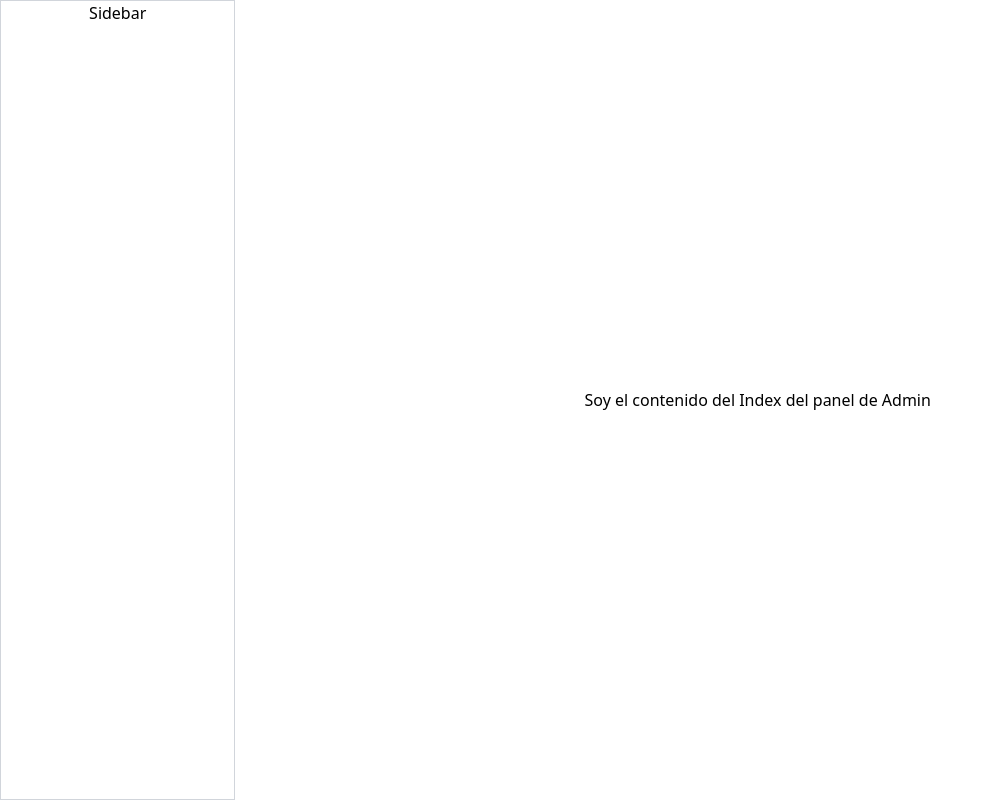
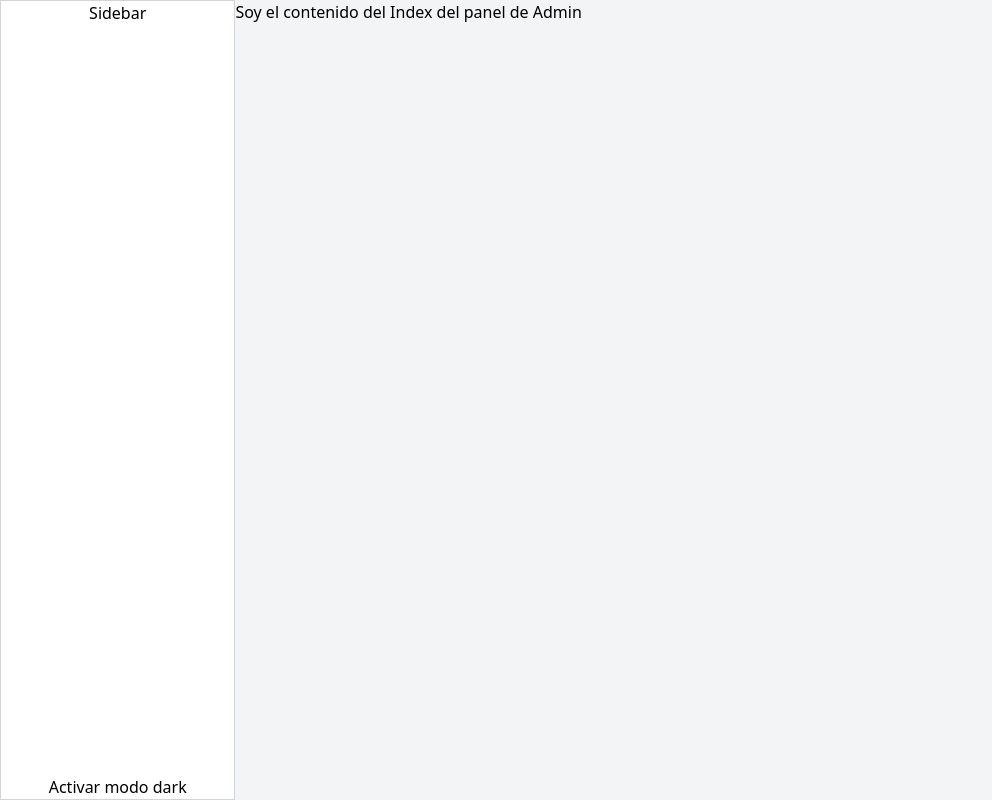
Before and after one commit to farboledafalla/Financiera, a React (Create React App) app: page /admin in a window 1280 px wide. Shown: the whole page, without its empty margins (0-992 px from the left). Built offline with nearby package versions, Linux system fonts and the light colour scheme.

Commit message:
Se crea boton como componente para activar el contexto - darkMode

```diff
--- a/src/components/Navbar.jsx
+++ b/src/components/Navbar.jsx
@@ -1,10 +1,8 @@
-import { useDarkMode } from 'context/darkMode';
 import React from 'react';
 import { Link } from 'react-router-dom';
+import TriggerDarkMode from './TriggerDarkMode';
 
 const Navbar = () => {
-   const { darkMode, setDarkMode } = useDarkMode();
-
    return (
       <nav className='bg-yellow-600'>
          <ul className='flex w-full justify-between my-3'>
@@ -12,13 +10,7 @@ const Navbar = () => {
             <li>Navegacion1</li>
             <li>Navegacion2</li>
             <li>
-               <button
-                  onClick={() => {
-                     setDarkMode(!darkMode);
-                  }}
-               >
-                  {darkMode ? 'Desactivar' : 'Activar'} modo dark
-               </button>
+               <TriggerDarkMode />
             </li>
             <li className='px-3'>
                <Link to='/auth'>
--- a/src/components/Sidebar.jsx
+++ b/src/components/Sidebar.jsx
@@ -1,11 +1,13 @@
-import React from 'react'
+import React from 'react';
+import TriggerDarkMode from './TriggerDarkMode';
 
 const Sidebar = () => {
-  return (
-    <nav className='w-72 border border-gray-300 h-full flex flex-col justify-between items-center'>
-      Sidebar
-    </nav>
-  )
-}
+   return (
+      <nav className='w-72 border border-gray-300 h-full flex flex-col justify-between items-center'>
+         Sidebar
+         <TriggerDarkMode />
+      </nav>
+   );
+};
 
-export default Sidebar
+export default Sidebar;
--- /dev/null
+++ b/src/components/TriggerDarkMode.jsx
@@ -0,0 +1,18 @@
+import React from 'react';
+import { useDarkMode } from 'context/darkMode';
+
+const TriggerDarkMode = () => {
+   const { darkMode, setDarkMode } = useDarkMode();
+
+   return (
+      <button
+         onClick={() => {
+            setDarkMode(!darkMode);
+         }}
+      >
+         {darkMode ? 'Desactivar' : 'Activar'} modo dark
+      </button>
+   );
+};
+
+export default TriggerDarkMode;
--- a/src/pages/admin/IndexAdmin.jsx
+++ b/src/pages/admin/IndexAdmin.jsx
@@ -1,11 +1,20 @@
-import React from 'react'
+import React from 'react';
+import { useDarkMode } from 'context/darkMode';
 
 const IndexAdmin = () => {
-  return (
-    <div>
-      Soy el contenido del Index del panel de Admin
-    </div>
-  )
-}
+   const { darkMode } = useDarkMode();
 
-export default IndexAdmin
+   return (
+      <div
+         className={
+            darkMode
+               ? 'flex w-full h-full bg-gray-900 text-white'
+               : 'flex w-full h-full bg-gray-100'
+         }
+      >
+         Soy el contenido del Index del panel de Admin
+      </div>
+   );
+};
+
+export default IndexAdmin;
```
